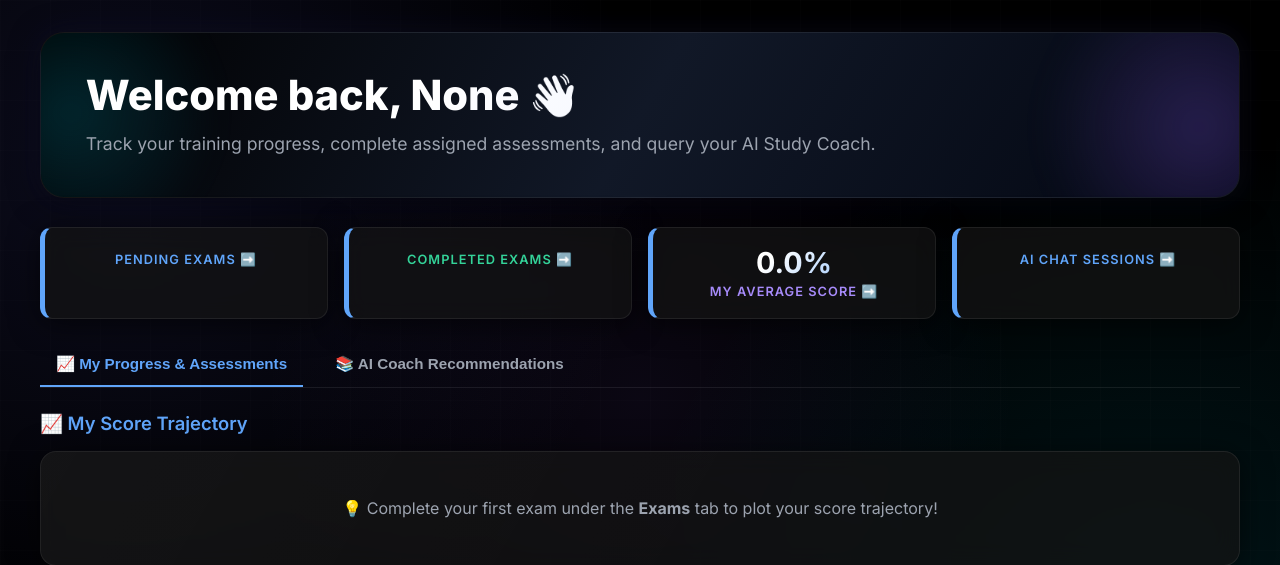
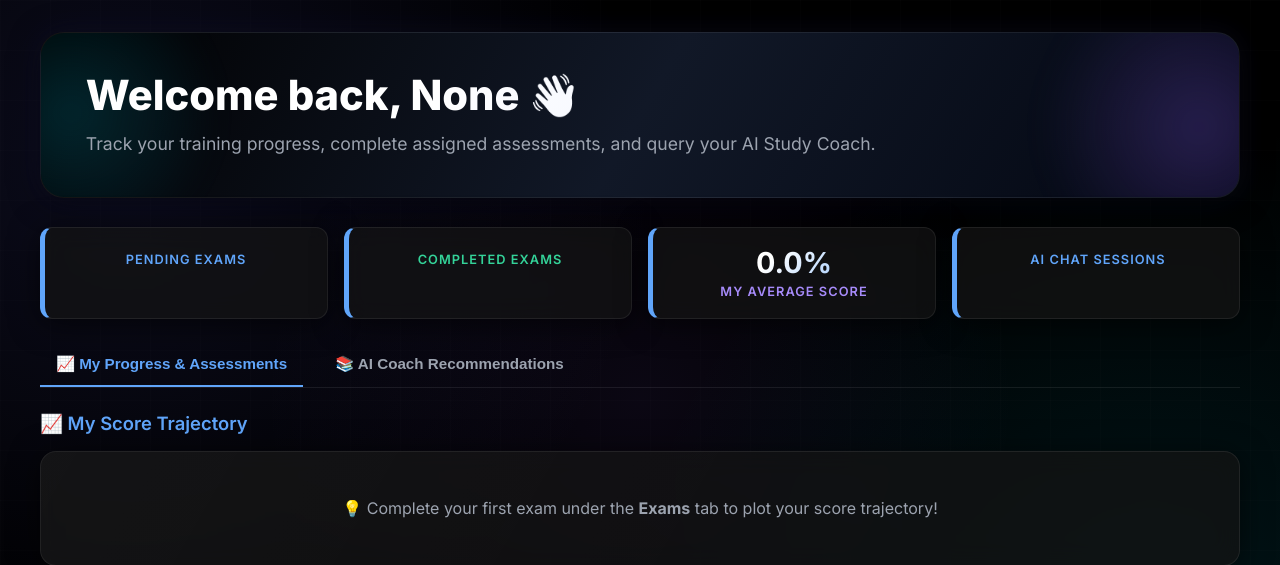
Before and after one commit to VRK1106/Talent-sphere-elevate, a Flask app: template templates/dashboard.html in a window 1280 px wide. Shown: the top 565 px of the page. Run offline with Flask 3, Linux system fonts and the light colour scheme; the template is opened without the code that fills it, so the values that code supplies are empty.

Commit message:
Refine empty chat session cleanup and remove arrows from KPI cards

```diff
--- a/app.py
+++ b/app.py
@@ -1321,6 +1321,22 @@ def exams_submit():
 # AI ASSISTANT & SSE CHAT STREAMING
 active_generations = {} # employee_id -> { "session_id", "query", "partial_response", "sources", "stop" }
 
+@app.before_request
+def before_request_cleanup():
+    # Only clean up for authenticated users and non-static/non-assistant routes
+    if session.get('authenticated'):
+        path = request.path
+        if not (path.startswith('/assistant') or path.startswith('/assets') or path.startswith('/static')):
+            user_info = session.get('user_info', {}) or {}
+            emp_id = user_info.get('employee_id')
+            if emp_id:
+                try:
+                    for s in get_chat_sessions_for_user(emp_id):
+                        if not get_chat_messages(s["session_id"]):
+                            delete_chat_session(s["session_id"])
+                except Exception:
+                    pass
+
 @app.route('/assistant')
 @login_required
 def assistant():
@@ -1331,14 +1347,27 @@ def assistant():
 
     session_id = request.args.get('session_id')
     if session_id:
+        # Delete any empty session that is not the one we are explicitly loading
+        for s in user_sessions:
+            if s["session_id"] != session_id and not get_chat_messages(s["session_id"]):
+                delete_chat_session(s["session_id"])
         session['active_chat_session_id'] = session_id
         active_id = session_id
     else:
-        active_id = str(uuid.uuid4())
-        create_chat_session(active_id, emp_id, "New Chat")
+        # Check if there is an existing empty session. If so, reuse it.
+        # Otherwise, create a new one.
+        empty_sessions = [s for s in user_sessions if not get_chat_messages(s["session_id"])]
+        if empty_sessions:
+            active_id = empty_sessions[0]["session_id"]
+            # Clean up any other empty sessions
+            for s in empty_sessions[1:]:
+                delete_chat_session(s["session_id"])
+        else:
+            active_id = str(uuid.uuid4())
+            create_chat_session(active_id, emp_id, "New Chat")
         session['active_chat_session_id'] = active_id
-        user_sessions = get_chat_sessions_for_user(emp_id)
-
+
+    user_sessions = get_chat_sessions_for_user(emp_id)
     active_messages = get_chat_messages(active_id)
     return render_template(
         'assistant.html',
@@ -1474,7 +1503,7 @@ def assistant_session_create():
     new_id = str(uuid.uuid4())
     create_chat_session(new_id, emp_id, "New Conversation")
     session['active_chat_session_id'] = new_id
-    return redirect(url_for('assistant'))
+    return redirect(url_for('assistant', session_id=new_id))
 
 @app.route('/assistant/session/rename')
 @login_required
--- a/templates/dashboard.html
+++ b/templates/dashboard.html
@@ -93,38 +93,38 @@
     <div class="ts-metrics-grid">
         <div class="ts-metric ts-metric-card" onclick="switchTabDirectly('directory')" style="padding: 1.2rem; border-radius: 12px; text-align: center; cursor: pointer; transition: transform 0.2s, box-shadow 0.2s;">
             <div class="ts-metric-value" style="font-size: 1.8rem; font-weight: 700;">{{ admin_stats.trainees_count }}</div>
-            <div class="ts-metric-label" style="font-size: 0.8rem; text-transform: uppercase; font-weight: 600; margin-top: 0.3rem; color: var(--ts-primary);">Trainees ➡️</div>
+            <div class="ts-metric-label" style="font-size: 0.8rem; text-transform: uppercase; font-weight: 600; margin-top: 0.3rem; color: var(--ts-primary);">Trainees</div>
         </div>
         <div class="ts-metric ts-metric-card" onclick="switchTabDirectly('directory')" style="padding: 1.2rem; border-radius: 12px; text-align: center; cursor: pointer; transition: transform 0.2s, box-shadow 0.2s;">
             <div class="ts-metric-value" style="font-size: 1.8rem; font-weight: 700;">{{ admin_stats.active_now }}</div>
-            <div class="ts-metric-label" style="font-size: 0.8rem; text-transform: uppercase; font-weight: 600; margin-top: 0.3rem; color: var(--ts-secondary);">Active Now ➡️</div>
+            <div class="ts-metric-label" style="font-size: 0.8rem; text-transform: uppercase; font-weight: 600; margin-top: 0.3rem; color: var(--ts-secondary);">Active Now</div>
         </div>
         <div class="ts-metric ts-metric-card" onclick="window.location.href='/documents'" style="padding: 1.2rem; border-radius: 12px; text-align: center; cursor: pointer; transition: transform 0.2s, box-shadow 0.2s;">
             <div class="ts-metric-value" style="font-size: 1.8rem; font-weight: 700;">{{ admin_stats.doc_count }}</div>
-            <div class="ts-metric-label" style="font-size: 0.8rem; text-transform: uppercase; font-weight: 600; margin-top: 0.3rem; color: var(--ts-accent);">Documents ➡️</div>
+            <div class="ts-metric-label" style="font-size: 0.8rem; text-transform: uppercase; font-weight: 600; margin-top: 0.3rem; color: var(--ts-accent);">Documents</div>
         </div>
         <div class="ts-metric ts-metric-card" onclick="window.location.href='/documents'" style="padding: 1.2rem; border-radius: 12px; text-align: center; cursor: pointer; transition: transform 0.2s, box-shadow 0.2s;">
             <div class="ts-metric-value" style="font-size: 1.8rem; font-weight: 700;">{{ admin_stats.chunk_count }}</div>
-            <div class="ts-metric-label" style="font-size: 0.8rem; text-transform: uppercase; font-weight: 600; margin-top: 0.3rem; color: var(--ts-primary);">Knowledge Chunks ➡️</div>
+            <div class="ts-metric-label" style="font-size: 0.8rem; text-transform: uppercase; font-weight: 600; margin-top: 0.3rem; color: var(--ts-primary);">Knowledge Chunks</div>
         </div>
     </div>
 
     <div class="ts-metrics-grid">
         <div class="ts-metric ts-metric-card" onclick="window.location.href='/assistant'" style="padding: 1.2rem; border-radius: 12px; text-align: center; cursor: pointer; transition: transform 0.2s, box-shadow 0.2s;">
             <div class="ts-metric-value" style="font-size: 1.8rem; font-weight: 700;">{{ admin_stats.total_sessions }}</div>
-            <div class="ts-metric-label" style="font-size: 0.8rem; text-transform: uppercase; font-weight: 600; margin-top: 0.3rem; color: var(--ts-secondary);">Chat Sessions ➡️</div>
+            <div class="ts-metric-label" style="font-size: 0.8rem; text-transform: uppercase; font-weight: 600; margin-top: 0.3rem; color: var(--ts-secondary);">Chat Sessions</div>
         </div>
         <div class="ts-metric ts-metric-card" onclick="window.location.href='/assistant'" style="padding: 1.2rem; border-radius: 12px; text-align: center; cursor: pointer; transition: transform 0.2s, box-shadow 0.2s;">
             <div class="ts-metric-value" style="font-size: 1.8rem; font-weight: 700;">{{ admin_stats.total_messages }}</div>
-            <div class="ts-metric-label" style="font-size: 0.8rem; text-transform: uppercase; font-weight: 600; margin-top: 0.3rem; color: var(--ts-accent);">Total Messages ➡️</div>
+            <div class="ts-metric-label" style="font-size: 0.8rem; text-transform: uppercase; font-weight: 600; margin-top: 0.3rem; color: var(--ts-accent);">Total Messages</div>
         </div>
         <div class="ts-metric ts-metric-card" onclick="window.location.href='/exams'" style="padding: 1.2rem; border-radius: 12px; text-align: center; cursor: pointer; transition: transform 0.2s, box-shadow 0.2s;">
             <div class="ts-metric-value" style="font-size: 1.8rem; font-weight: 700;">{{ admin_stats.exams_count }}</div>
-            <div class="ts-metric-label" style="font-size: 0.8rem; text-transform: uppercase; font-weight: 600; margin-top: 0.3rem; color: var(--ts-primary);">Exams Created ➡️</div>
+            <div class="ts-metric-label" style="font-size: 0.8rem; text-transform: uppercase; font-weight: 600; margin-top: 0.3rem; color: var(--ts-primary);">Exams Created</div>
         </div>
         <div class="ts-metric ts-metric-card" onclick="switchTabDirectly('performance')" style="padding: 1.2rem; border-radius: 12px; text-align: center; cursor: pointer; transition: transform 0.2s, box-shadow 0.2s;">
             <div class="ts-metric-value" style="font-size: 1.8rem; font-weight: 700;">{{ "%.1f"|format(admin_stats.avg_score_pct) }}%</div>
-            <div class="ts-metric-label" style="font-size: 0.8rem; text-transform: uppercase; font-weight: 600; margin-top: 0.3rem; color: var(--ts-secondary);">Avg Exam Score ➡️</div>
+            <div class="ts-metric-label" style="font-size: 0.8rem; text-transform: uppercase; font-weight: 600; margin-top: 0.3rem; color: var(--ts-secondary);">Avg Exam Score</div>
         </div>
     </div>
 
@@ -286,19 +286,19 @@
     <div class="ts-metrics-grid">
         <div class="ts-metric ts-metric-card" onclick="window.location.href='/exams'" style="padding: 1.2rem; border-radius: 12px; text-align: center; cursor: pointer; transition: transform 0.2s, box-shadow 0.2s;">
             <div class="ts-metric-value" style="font-size: 1.8rem; font-weight: 700;">{{ trainee_stats.pending_count }}</div>
-            <div class="ts-metric-label" style="font-size: 0.8rem; text-transform: uppercase; font-weight: 600; margin-top: 0.3rem; color: var(--ts-primary);">Pending Exams ➡️</div>
+            <div class="ts-metric-label" style="font-size: 0.8rem; text-transform: uppercase; font-weight: 600; margin-top: 0.3rem; color: var(--ts-primary);">Pending Exams</div>
         </div>
         <div class="ts-metric ts-metric-card" onclick="window.location.href='/exams'" style="padding: 1.2rem; border-radius: 12px; text-align: center; cursor: pointer; transition: transform 0.2s, box-shadow 0.2s;">
             <div class="ts-metric-value" style="font-size: 1.8rem; font-weight: 700;">{{ trainee_stats.completed_count }}</div>
-            <div class="ts-metric-label" style="font-size: 0.8rem; text-transform: uppercase; font-weight: 600; margin-top: 0.3rem; color: var(--ts-secondary);">Completed Exams ➡️</div>
+            <div class="ts-metric-label" style="font-size: 0.8rem; text-transform: uppercase; font-weight: 600; margin-top: 0.3rem; color: var(--ts-secondary);">Completed Exams</div>
         </div>
         <div class="ts-metric ts-metric-card" onclick="switchTabDirectly('trainee-progress')" style="padding: 1.2rem; border-radius: 12px; text-align: center; cursor: pointer; transition: transform 0.2s, box-shadow 0.2s;">
             <div class="ts-metric-value" style="font-size: 1.8rem; font-weight: 700;">{{ "%.1f"|format(trainee_stats.personal_avg) }}%</div>
-            <div class="ts-metric-label" style="font-size: 0.8rem; text-transform: uppercase; font-weight: 600; margin-top: 0.3rem; color: var(--ts-accent);">My Average Score ➡️</div>
+            <div class="ts-metric-label" style="font-size: 0.8rem; text-transform: uppercase; font-weight: 600; margin-top: 0.3rem; color: var(--ts-accent);">My Average Score</div>
         </div>
         <div class="ts-metric ts-metric-card" onclick="window.location.href='/assistant'" style="padding: 1.2rem; border-radius: 12px; text-align: center; cursor: pointer; transition: transform 0.2s, box-shadow 0.2s;">
             <div class="ts-metric-value" style="font-size: 1.8rem; font-weight: 700;">{{ trainee_stats.chat_count }}</div>
-            <div class="ts-metric-label" style="font-size: 0.8rem; text-transform: uppercase; font-weight: 600; margin-top: 0.3rem; color: var(--ts-primary);">AI Chat Sessions ➡️</div>
+            <div class="ts-metric-label" style="font-size: 0.8rem; text-transform: uppercase; font-weight: 600; margin-top: 0.3rem; color: var(--ts-primary);">AI Chat Sessions</div>
         </div>
     </div>
 
```
